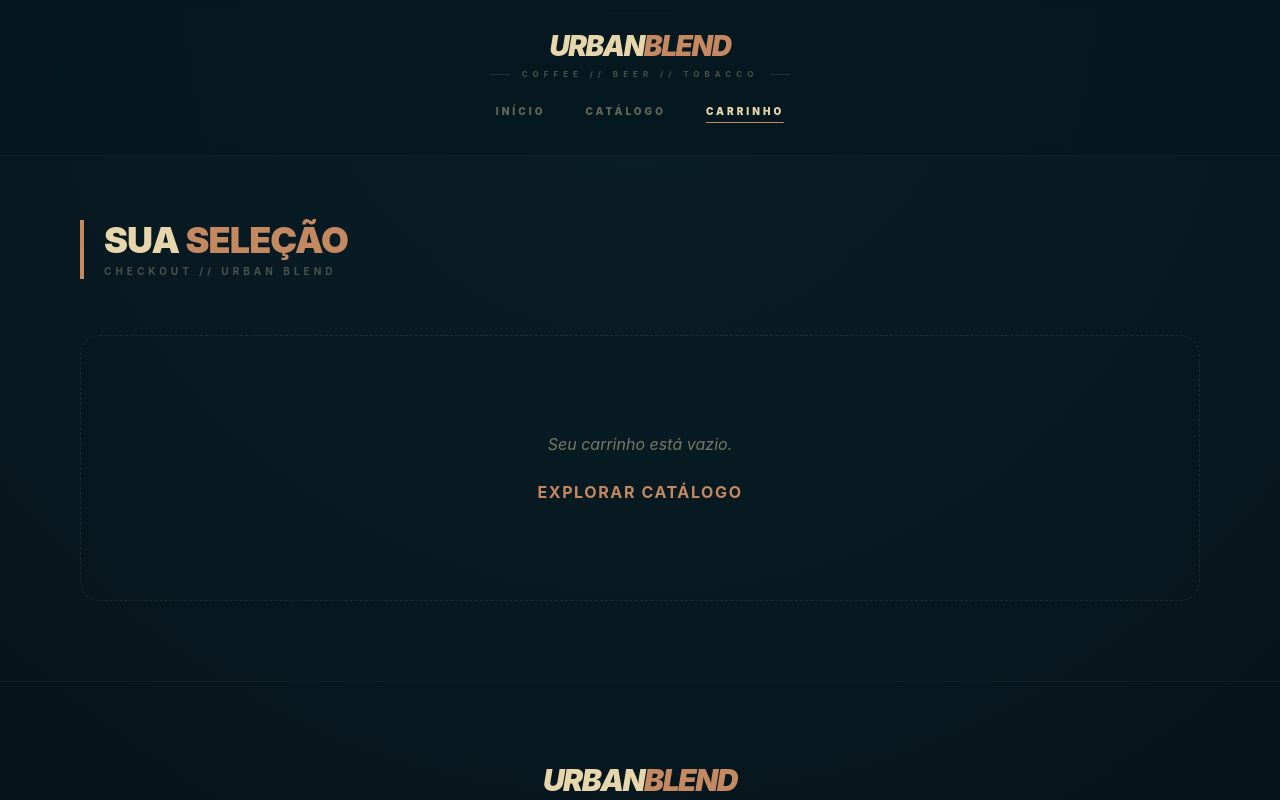
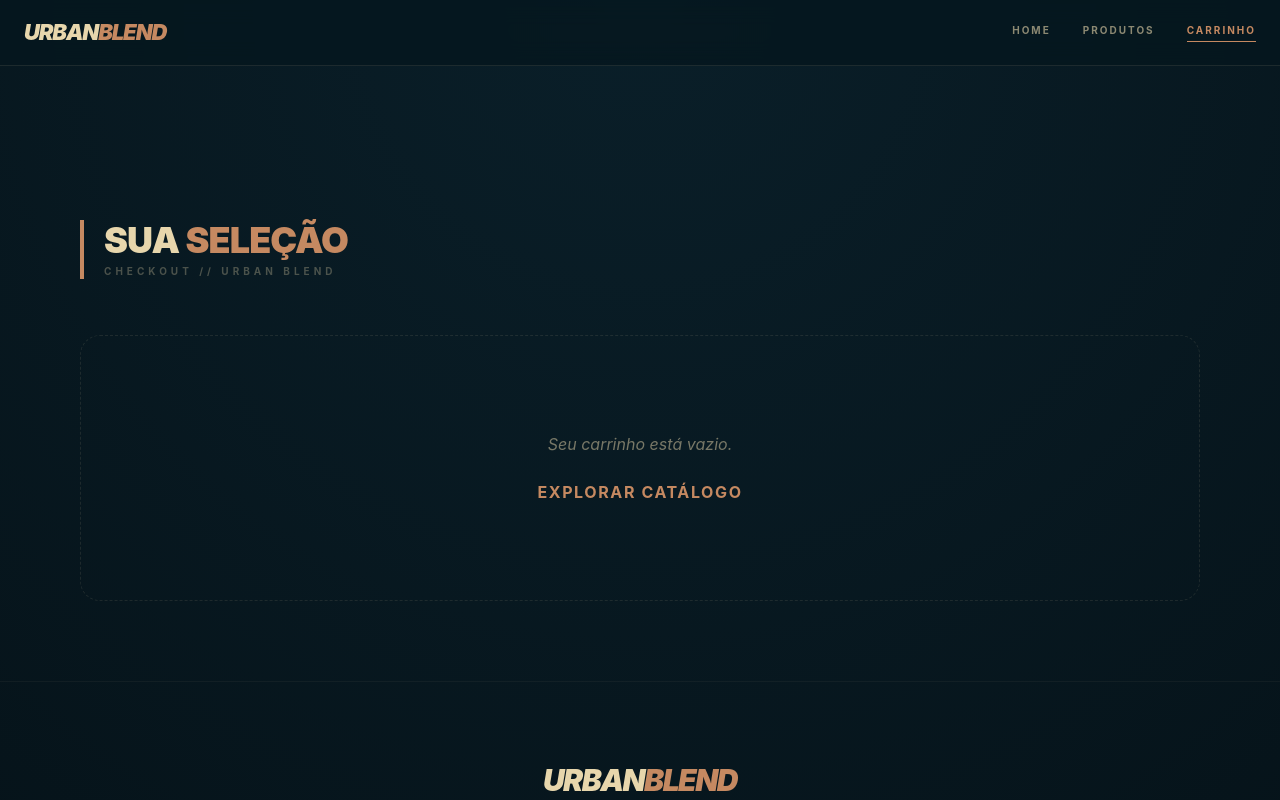
Before and after one commit to gerson-bruno/urban-blend, a Vue app: page /cart in a window 1280 px wide. Shown: the top 800 px of the page. Built offline with nearby package versions, Linux system fonts and the light colour scheme.

Commit message:
fix: aplica correções técnicas e adiciona contato de Alan no PR

```diff
--- a/src/App.vue
+++ b/src/App.vue
@@ -2,6 +2,7 @@
 import { useRoute } from 'vue-router';
 import { computed, onMounted } from 'vue';
 import { useCartStore } from './stores/cart';
+import MyHeader from './components/Header.vue';
 import MyFooter from './components/Footer.vue';
 
 const route = useRoute();
@@ -17,36 +18,7 @@ onMounted(() => {
 <template>
   <div class="min-h-screen bg-[#06171F] bg-[radial-gradient(circle_at_top,_#0a1f29_0%,_#051117_100%)] text-[#E7D6AC] font-sans selection:bg-[#C58961] selection:text-[#06171F]">
 
-    <header
-      v-if="!isHome"
-      class="fixed top-0 left-0 w-full z-[9999] bg-[#06171f]/80 backdrop-blur-md border-b border-[#E7D6AC]/5"
-    >
-      <div class="max-w-[1200px] mx-auto px-5 py-6 md:py-8 flex flex-col items-center">
-        <div class="text-center">
-          <h1 class="text-[24px] md:text-[28px] font-black uppercase italic tracking-tighter m-0 leading-none">
-            Urban<span class="text-[#C58961]">Blend</span>
-          </h1>
-          <div class="flex items-center justify-center gap-3 mt-2">
-            <span class="h-px w-4 md:w-5 bg-[#C58961]/20"></span>
-            <span class="text-[7px] md:text-[8px] uppercase tracking-[4px] md:tracking-[5px] text-[#E7D6AC]/30 font-bold whitespace-nowrap">
-              Coffee // Beer // Tobacco
-            </span>
-            <span class="h-px w-4 md:w-5 bg-[#C58961]/20"></span>
-          </div>
-        </div>
-
-        <nav class="mt-6 flex gap-6 md:gap-10">
-          <router-link to="/" class="nav-item">Início</router-link>
-          <router-link to="/products" class="nav-item">Catálogo</router-link>
-          <router-link to="/cart" class="nav-item">
-            Carrinho
-            <span v-if="cartStore.totalItems > 0" class="ml-1 text-[#C58961]">
-              ({{ cartStore.totalItems }})
-            </span>
-          </router-link>
-        </nav>
-      </div>
-    </header>
+    <MyHeader v-if="!isHome" />
 
     <main
       :class="[
--- a/src/main.ts
+++ b/src/main.ts
@@ -11,6 +11,3 @@ const pinia = createPinia()
 app.use(pinia)
 app.use(router)
 app.mount('#app')
-
-const cartStore = useCartStore()
-cartStore.loadCart()
--- a/src/types/product.ts
+++ b/src/types/product.ts
@@ -5,5 +5,5 @@ export interface Product {
   category: string
   price: number
   image: string
-  description: string
+  description?: string
 }
```
